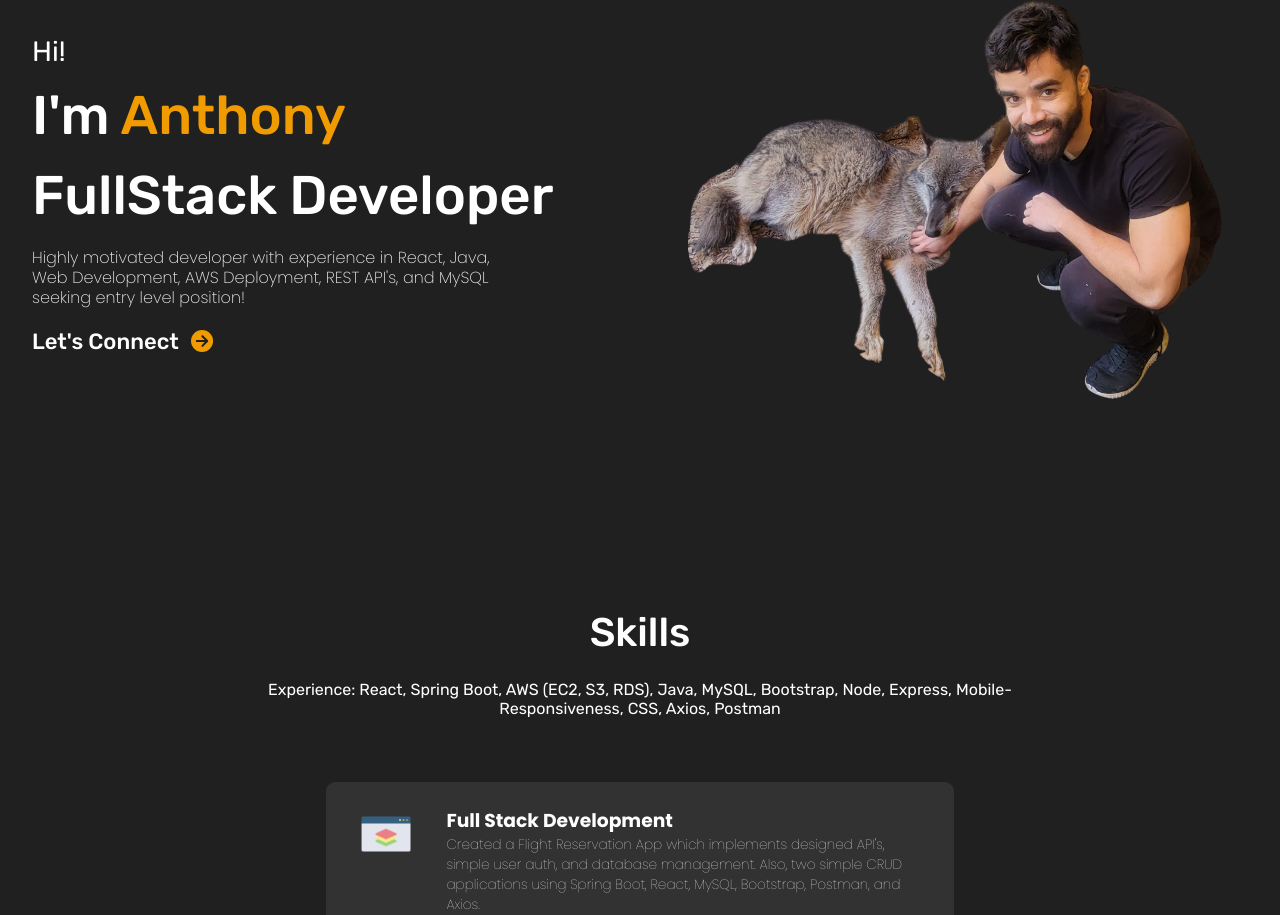
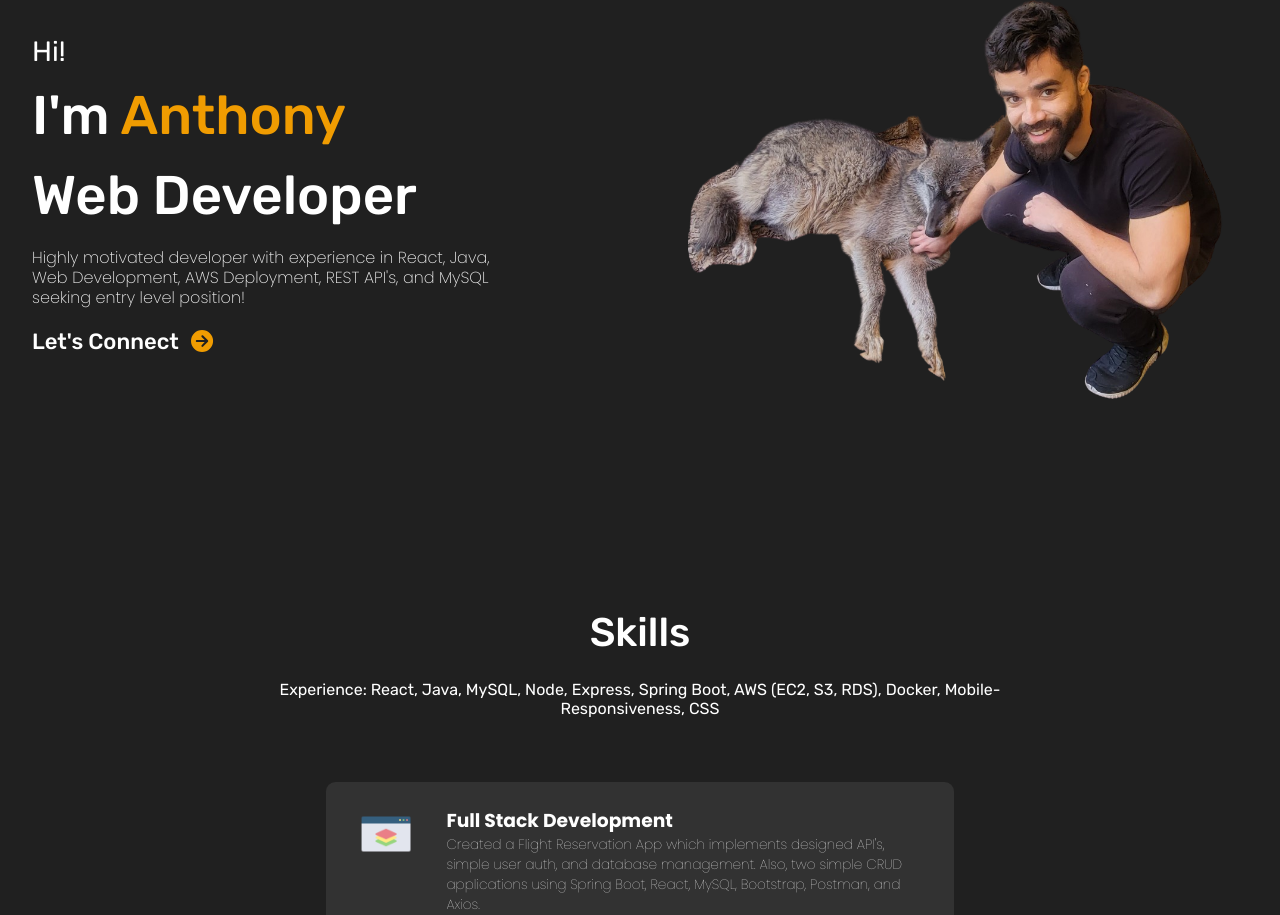
Before and after one commit to anthony-balfour/anthony-balfour.github.io, a React (Create React App) app: page / in a window 1280 px wide. Shown: the part 255-1170 px from the top of the page. Built offline with nearby package versions, Linux system fonts and the light colour scheme; a web font is replaced by a local one.

Commit message:
updated intro and skills

```diff
--- a/src/Sections/Intro/intro.js
+++ b/src/Sections/Intro/intro.js
@@ -20,7 +20,7 @@ const Intro = () => {
       <section id="intro-content">
         <p id="hello">Hi!</p>
         <p className="intro-text">I'm <span id="introName">Anthony</span></p>
-        <span className="intro-text" id="web-dev">FullStack Developer</span>
+        <span className="intro-text" id="web-dev">Web Developer</span>
         <p className="intro-paragraph"> Highly motivated developer with experience in React, Java, Web Development, AWS Deployment, REST API's,
           and MySQL seeking entry level position!</p>
           {/* Tools: React, Spring Boot, AWS (EC2, S3, RDS), Java, MySQL, Bootstrap, Node, Express, Axios, CRUD </p> */}
--- a/src/Sections/Skills/skills.js
+++ b/src/Sections/Skills/skills.js
@@ -17,7 +17,7 @@ const Skills = () => {
       <section id="skills">
         <h2 className="skills-title">Skills</h2>
         <p className="skills-description">
-          Experience: React, Spring Boot, AWS (EC2, S3, RDS), Java, MySQL, Bootstrap, Node, Express, Mobile-Responsiveness, CSS, Axios, Postman
+          Experience: React, Java, MySQL, Node, Express, Spring Boot, AWS (EC2, S3, RDS), Docker, Mobile-Responsiveness, CSS
         </p>
 
         <section className="skills-cards">
```
